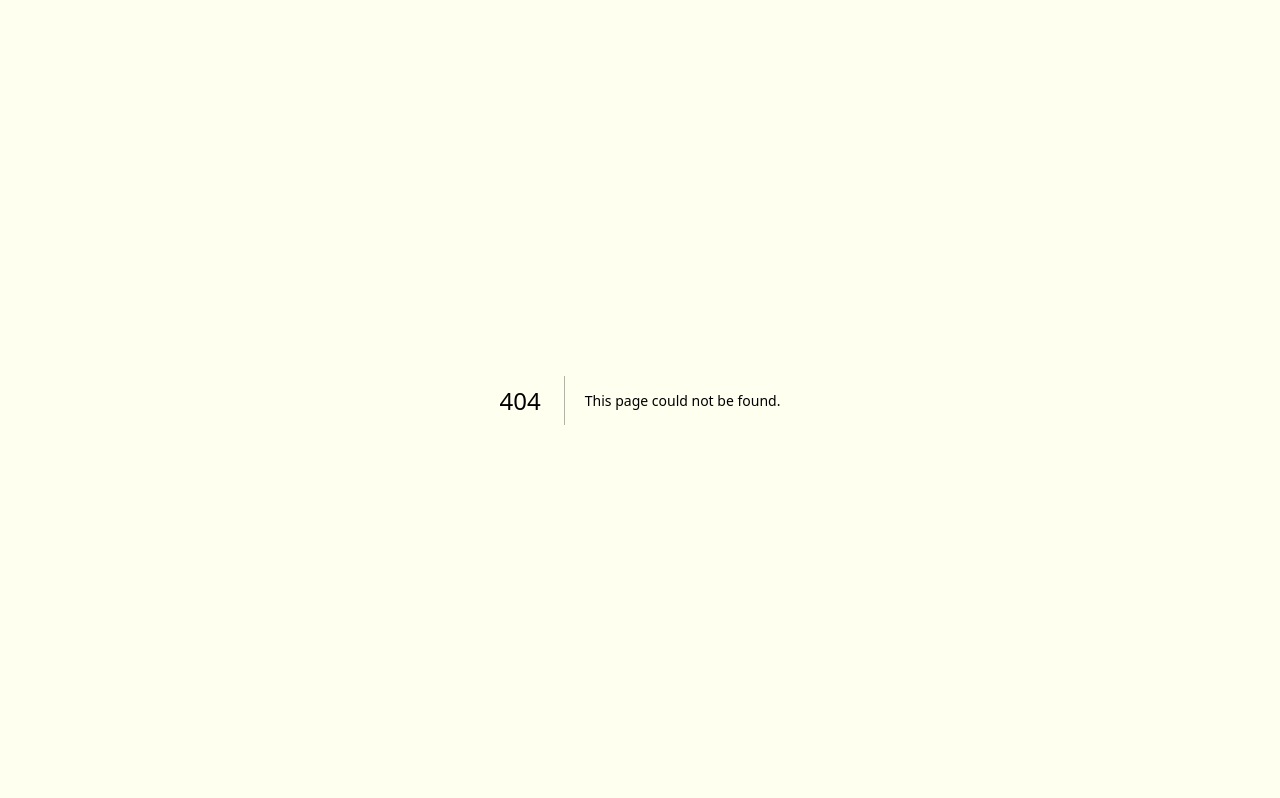
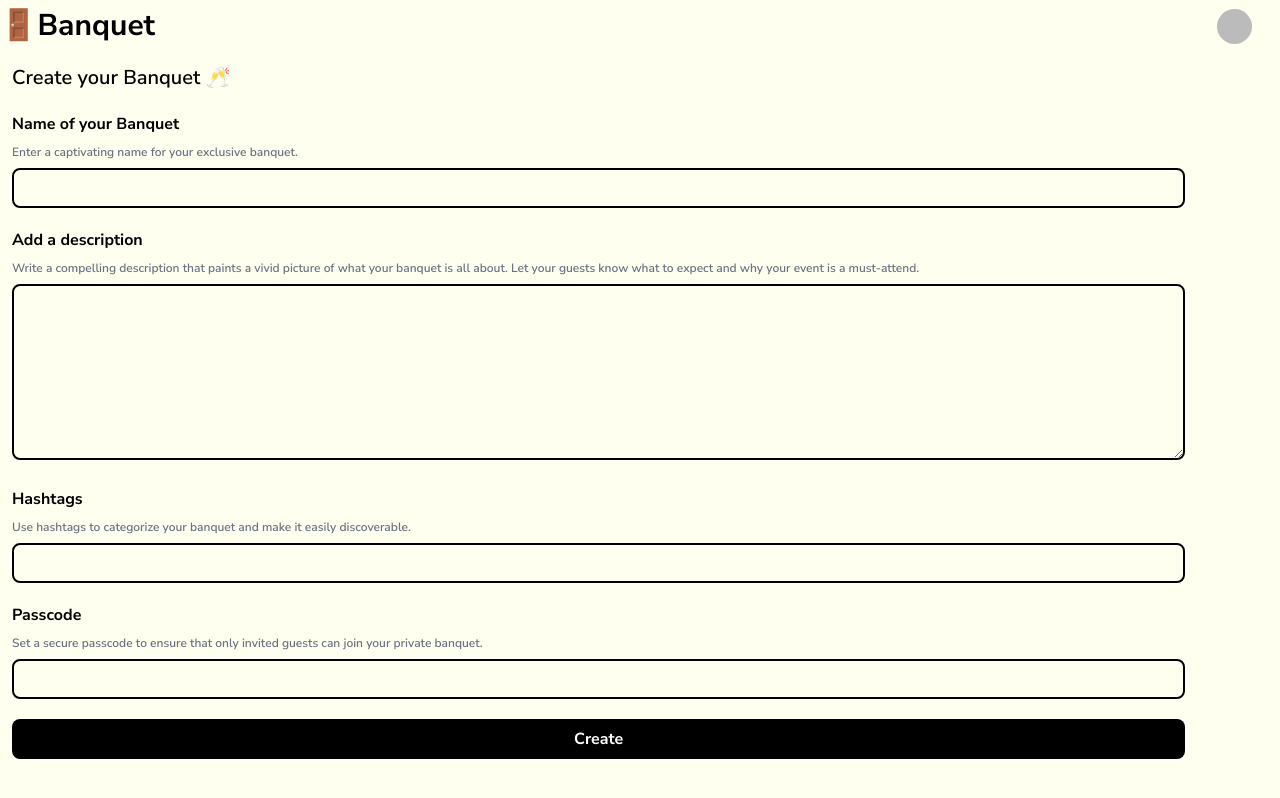
Before and after one commit to listentothefrog/Banquet, a Next.js app: page /create in a window 1280 px wide. Before the commit this address had no page. Built offline with nearby package versions, Linux system fonts and the light colour scheme; no server answers; sample sign-in values are in the browser's storage.

Commit message:
users can now create banquets

```diff
--- /dev/null
+++ b/src/app/create/page.tsx
@@ -0,0 +1,112 @@
+"use client";
+import HeaderComponent from "@/components/HeaderComponet";
+import { useRouter } from "next/navigation";
+import React, { useState } from "react";
+import { useAuthState } from "react-firebase-hooks/auth";
+import { auth, db } from "../../../firebase";
+import { doc, setDoc } from "firebase/firestore";
+import { title } from "process";
+
+const CreateBanquet = () => {
+  const [user, loading] = useAuthState(auth);
+  const [banquetTitle, setBanquetTitle] = useState("");
+  const [banquetDescription, setBanquetDescription] = useState("");
+  const [hashtags, setHashtags] = useState("");
+  const [hashtagsArray, setHashtagsArray] = useState([]);
+  const [banquetPasscode, setBanquetPasscode] = useState("");
+
+  const [errorMessage, setErrorMessage] = useState("");
+  const router = useRouter();
+  if (loading) {
+    return <div>Loading...</div>;
+  }
+  if (!user) {
+    router.push("/discover");
+  }
+
+  const handleInputChange = (e: any) => {
+    const inputValue = e.target.value;
+    inputValue.replace(/#/g, "");
+    setHashtags(inputValue);
+
+    const arrayFromInput = inputValue.split(" ");
+
+    setHashtagsArray(arrayFromInput);
+  };
+
+  const createBanquet = async () => {
+    await setDoc(doc(db, "Banquet", banquetTitle), {
+      title: banquetTitle,
+      description: banquetDescription,
+      hashtags: hashtagsArray,
+      passcode: banquetPasscode,
+    });
+    router.push("/discover");
+  };
+
+  return (
+    <div className="max-w-7xl flex flex-col">
+      <HeaderComponent profilePicture={user?.photoURL || ""} />
+      <div className="w-full ml-3">
+        <div>
+          <h1 className="text-xl font-semibold">Create your Banquet 🥂</h1>
+        </div>
+        <div className="mt-5 w-11/12">
+          <h1 className="mb-2 text-base font-bold">Name of your Banquet</h1>
+          <p className="font-semibold text-xs text-gray-500">
+            Enter a captivating name for your exclusive banquet.{" "}
+          </p>
+        </div>
+        <input
+          onChange={(e) => setBanquetTitle(e.target.value)}
+          value={banquetTitle}
+          className="w-11/12 mt-2 text-black border-2 px-3 text-sm rounded-lg border-black h-10"
+        />
+        <div className="mt-5 w-11/12">
+          <h1 className="mb-2 text-base font-bold">Add a description</h1>
+          <p className="font-semibold text-xs text-gray-500">
+            Write a compelling description that paints a vivid picture of what
+            your banquet is all about. Let your guests know what to expect and
+            why your event is a must-attend.
+          </p>
+        </div>
+        <textarea
+          onChange={(e) => setBanquetDescription(e.target.value)}
+          value={banquetDescription}
+          className="w-11/12 mt-2 pt-2 text-black border-2 px-3 text-sm rounded-lg border-black h-44"
+        />
+        <div className="mt-5 w-11/12">
+          <h1 className="mb-2 text-base font-bold">Hashtags</h1>
+          <p className="font-semibold text-xs text-gray-500">
+            Use hashtags to categorize your banquet and make it easily
+            discoverable.
+          </p>
+        </div>
+        <input
+          onChange={handleInputChange}
+          value={hashtags}
+          className="w-11/12 mt-2 text-black border-2 px-3 text-sm rounded-lg border-black h-10"
+        />
+        <div className="mt-5 w-11/12">
+          <h1 className="mb-2 text-base font-bold">Passcode</h1>
+          <p className="font-semibold text-xs text-gray-500">
+            Set a secure passcode to ensure that only invited guests can join
+            your private banquet.
+          </p>
+        </div>
+        <input
+          onChange={(e) => setBanquetPasscode(e.target.value)}
+          value={banquetPasscode}
+          className="w-11/12 mt-2 text-black border-2 px-3 text-sm rounded-lg border-black h-10"
+        />
+        <div onClick={createBanquet} className="w-11/12 mt-5">
+          <button className="w-full h-10 bg-black rounded-lg text-base font-bold text-white">
+            Create
+          </button>
+        </div>
+      </div>
+    </div>
+  );
+};
+
+export default CreateBanquet;
```
